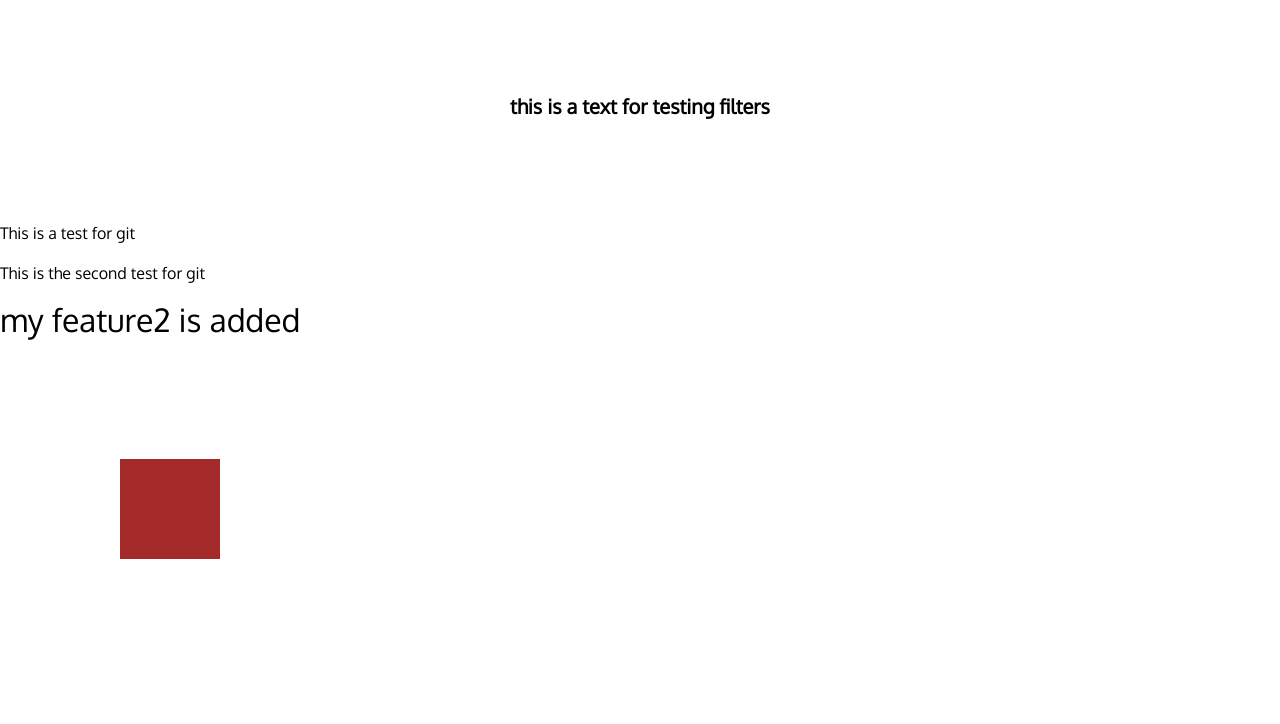
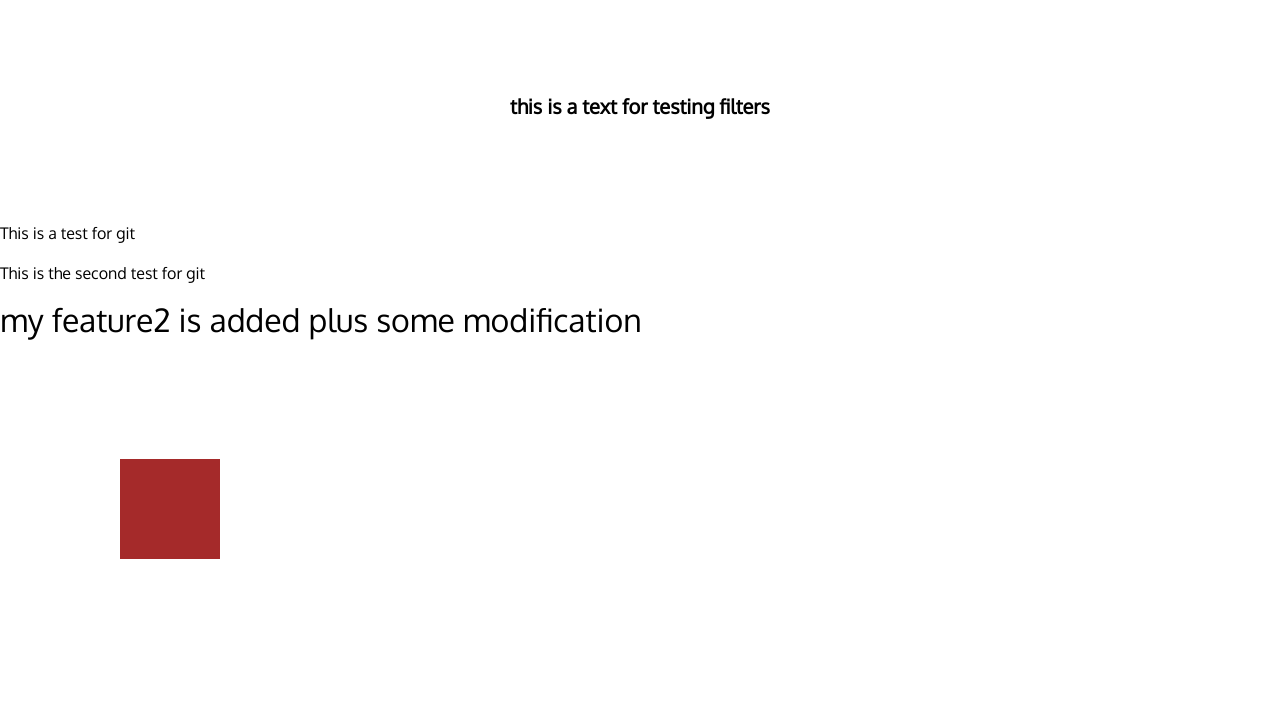
Before and after one commit to niloofarf/myWebRepo, a plain HTML site: page a.html in a window 1280 px wide. Shown: the part 76-800 px from the top of the page. Drawn offline with nearby package versions, Linux system fonts and the light colour scheme.

Commit message:
some change in feature2

```diff
--- a/a.html
+++ b/a.html
@@ -60,7 +60,7 @@
   <p>This is a test for git</p>
   <p>This is the second test for git</p>
 
-  <h2>my feature2 is added</h2>
+  <h2>my feature2 is added plus some modification</h2>
 
   <div class="mybox"></div>
   <img src="star.png" alt="" class="mybox">
```
